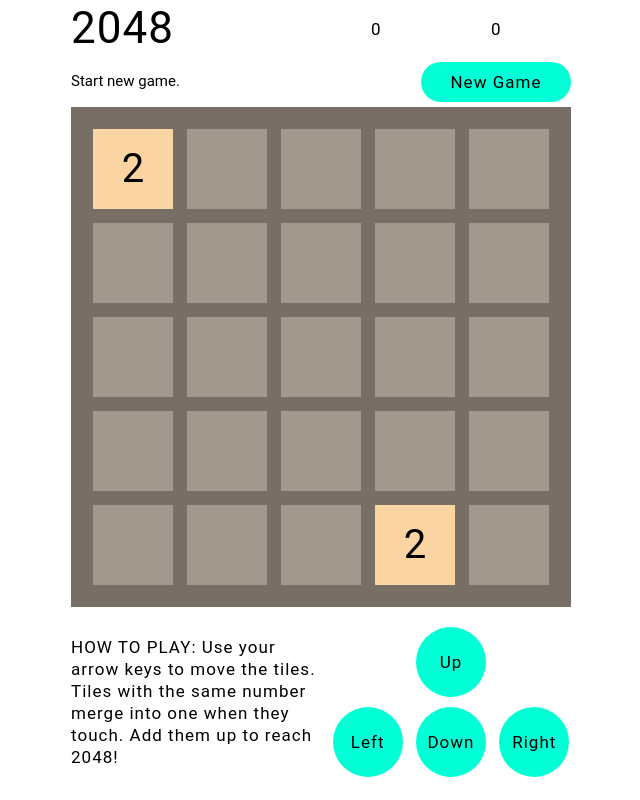
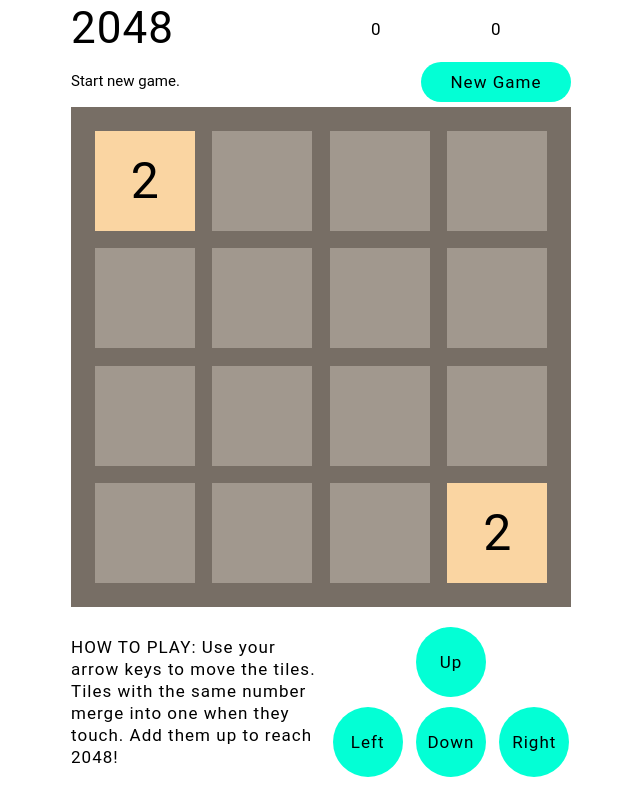
Before and after one commit to I-vasilich-I/react-game, a React app: page / in a window 1280 px wide. Shown: the whole page, without its empty margins (319-959 px from the left). Built offline with nearby package versions, Linux system fonts and the light colour scheme.

Commit message:
fix: moves right, down; board style;

```diff
--- a/src/index.html
+++ b/src/index.html
@@ -4,7 +4,7 @@
   <meta charset="UTF-8">
   <meta http-equiv="X-UA-Compatible" content="IE=edge">
   <meta name="viewport" content="width=device-width, initial-scale=1.0">
-  <title>Game</title>
+  <title>2048</title>
 </head>
 <body>
 <div id="root" class="root"></div>
--- a/src/modules/App.jsx
+++ b/src/modules/App.jsx
@@ -5,7 +5,7 @@ import Footer from './Footer';
 import { getInitialBoardArray, getBestScoreFromStorage } from './utils/helpers';
 
 const App = () => {
-  const [boardSize, setBoardSize] = useState(5);
+  const [boardSize, setBoardSize] = useState(4);
   const [score, setScore] = useState(0);
   const [bestScore, setBestScore] = useState(getBestScoreFromStorage());
   const [board, setBoard] = useState(getInitialBoardArray(boardSize * boardSize));
@@ -23,12 +23,9 @@ const App = () => {
         setBoard={setBoard}
         bestScore={bestScore}
         setBestScore={setBestScore}
-      />
-      <Board
-        board={board}
-        setBoard={setBoard}
         boardSize={boardSize}
       />
+      <Board board={board} setBoard={setBoard} boardSize={boardSize} />
       <Footer
         board={board}
         setBoard={setBoard}
--- a/src/modules/Board.jsx
+++ b/src/modules/Board.jsx
@@ -7,7 +7,8 @@ const Board = (props) => {
     4: 'tile',
     3: 'tile tile--3',
     5: 'tile tile--5',
-  }
+  };
+  const boardStyle = `board${boardSize !== 4 ? ` board-${boardSize}` : ''}`;
   const setValue = (elem) => {
     if (!elem) return '';
     return elem;
@@ -15,10 +16,13 @@ const Board = (props) => {
 
   return (
     <main className="main">
-      <section className={`board${boardSize !== 4 ? ' board-'+boardSize : ''}`}>
+      <section className={boardStyle}>
         {board.map((elem, id) => (
-          // eslint-disable-next-line react/no-array-index-key
-          <div key={id} className={`${tileStyle[boardSize]} tile--${setValue(elem) ? setValue(elem) : 0}`}>
+          <div
+            // eslint-disable-next-line react/no-array-index-key
+            key={id}
+            className={`${tileStyle[boardSize]} tile--${setValue(elem) ? setValue(elem) : 0}`}
+          >
             {setValue(elem)}
           </div>
         ))}
--- a/src/modules/Footer.jsx
+++ b/src/modules/Footer.jsx
@@ -36,6 +36,7 @@ const Footer = (props) => {
 
   const processLine = (line, direction = false) => {
     const trimLine = line.filter((elem) => !!elem);
+    if (direction) trimLine.reverse();
     for (let j = 0; j < trimLine.length; j++) {
       if (trimLine[j] === trimLine[j + 1]) {
         newScore += trimLine[j] + trimLine[j + 1];
@@ -44,7 +45,7 @@ const Footer = (props) => {
     }
 
     const newLine = trimLine.filter((elem) => !!elem);
-    if (direction) newLine.reverse();
+    // if (direction) newLine.reverse();
 
     while (newLine.length < line.length) {
       newLine.push(0);
--- a/src/modules/Header.jsx
+++ b/src/modules/Header.jsx
@@ -3,10 +3,10 @@ import React from 'react';
 import { getInitialBoardArray } from './utils/helpers';
 
 const Header = (props) => {
-  const { score, setScore, setBoard, bestScore } = props;
+  const { score, setScore, setBoard, bestScore, boardSize } = props;
 
   const newGame = () => {
-    setBoard(getInitialBoardArray());
+    setBoard(getInitialBoardArray(boardSize * boardSize));
     setScore(0);
   };
   return (
--- a/src/modules/utils/helpers.js
+++ b/src/modules/utils/helpers.js
@@ -20,7 +20,7 @@ const getNewBoardArray = (array) => {
 };
 
 const getInitialBoardArray = (squareBoardSize) =>
-  getNewBoardArray(getNewBoardArray([...Array(squareBoardSize).keys()].map(() => 0)));
+  getNewBoardArray(getNewBoardArray(Array(squareBoardSize).fill(0)));
 
 export {
   getNewBoardArray,
```
Also changed, not shown: 3 other files (tests, documents, lock files or other folders).
